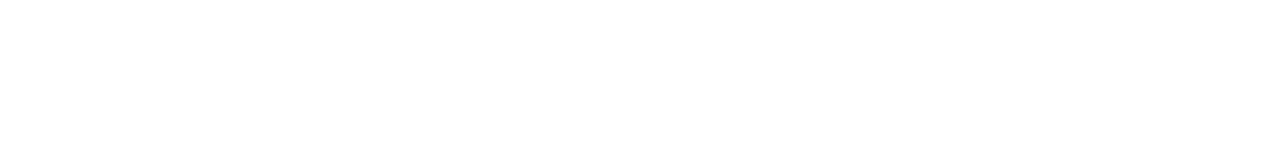
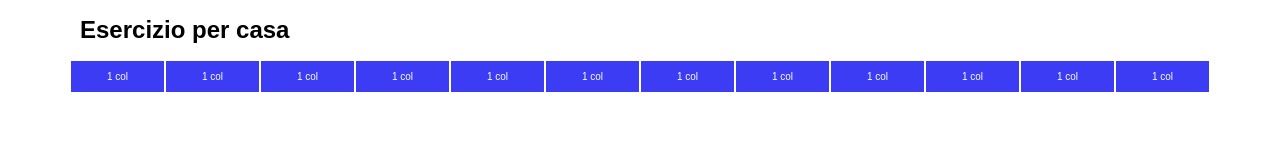
Before and after one commit to AlessandroVano/html-css-12bool, a plain HTML site: page index.html in a window 1280 px wide. Drawn offline with Linux system fonts and the light colour scheme.

Commit message:
css property insertion

```diff
--- a/12-bool.css
+++ b/css/12-bool.css
@@ -26,8 +26,8 @@
 
 [class*="col-"] {
     flex: 0 0 auto;
-    padding-left: 15px;
-    padding-right: 15px;
+    /* padding-left: 15px;
+    padding-right: 15px; */
 }
 
 [class*="col-"].padding-0 {
--- a/css/main.css
+++ b/css/main.css
@@ -0,0 +1,17 @@
+body {
+    font-family: sans-serif;
+}
+
+h2 {
+    margin: 1rem 0;
+    padding-left: 10px;
+}
+
+.box {
+    padding: 10px;
+    text-align: center;
+    background: rgb(60, 60, 245);
+    color: white;
+    font-size: 10px;
+    border: 1px solid white ;
+}
--- a/index.html
+++ b/index.html
@@ -5,10 +5,51 @@
     <meta http-equiv="X-UA-Compatible" content="IE=edge">
     <meta name="viewport" content="width=device-width, initial-scale=1.0">
     <title>12 bool</title>
-    <link rel="stylesheet" href="./12-bool.css">
+    <link rel="stylesheet" href="./css/12-bool.css">
     <link rel="stylesheet" href="./css/main.css">
 </head>
 <body>
+    <div class="container">
+        <h2>Esercizio per casa</h2>
+        <div class="row">
+            <div class="col-1">
+                <div class="box">1 col</div>
+            </div>
+            <div class="col-1">
+                <div class="box">1 col</div>
+            </div>
+            <div class="col-1">
+                <div class="box">1 col</div>
+            </div>
+            <div class="col-1">
+                <div class="box">1 col</div>
+            </div>
+            <div class="col-1">
+                <div class="box">1 col</div>
+            </div>
+            <div class="col-1">
+                <div class="box">1 col</div>
+            </div>
+            <div class="col-1">
+                <div class="box">1 col</div>
+            </div>
+            <div class="col-1">
+                <div class="box">1 col</div>
+            </div>
+            <div class="col-1">
+                <div class="box">1 col</div>
+            </div>
+            <div class="col-1">
+                <div class="box">1 col</div>
+            </div>
+            <div class="col-1">
+                <div class="box">1 col</div>
+            </div>
+            <div class="col-1">
+                <div class="box">1 col</div>
+            </div>
+        </div>
 
+    </div>
 </body>
 </html>
```
